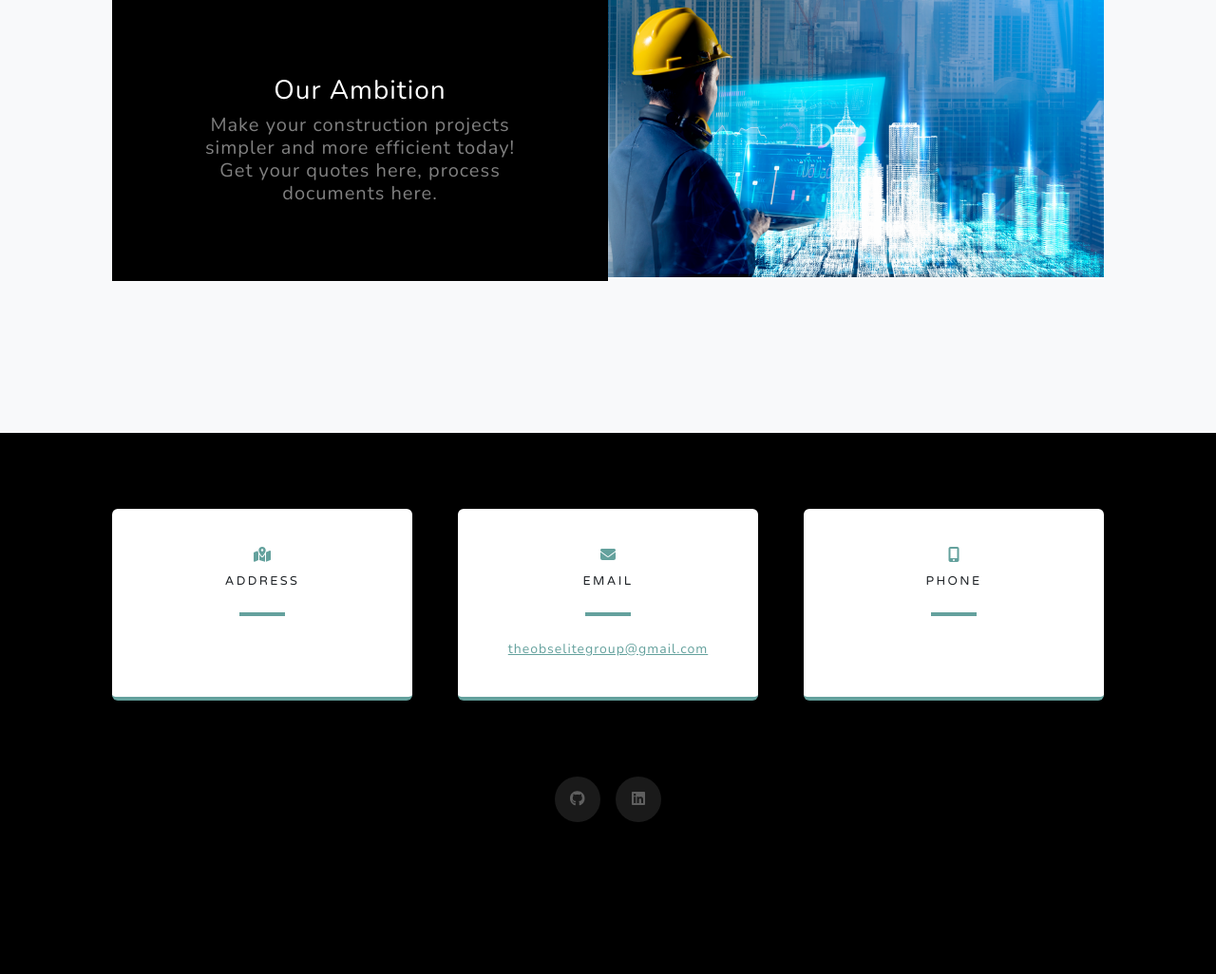
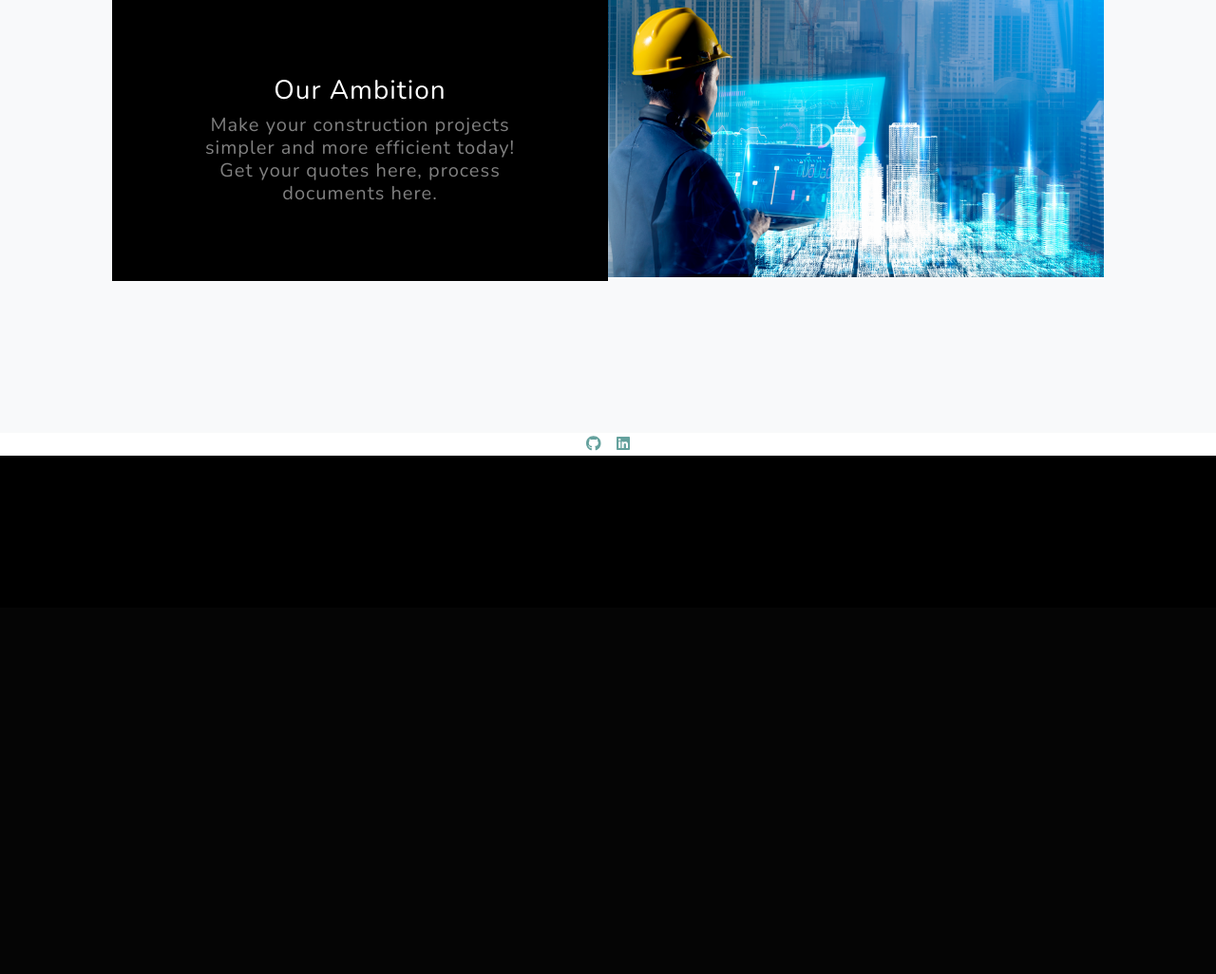
Before and after one commit to SL-Mabasa/My-Construction-Tool-Project, a Django app: page / in a window 1280 px wide. Shown: the part 2632-3658 px from the top of the page at 95% size. After the commit the page ends 3112 px from the top, so only its background shows below. Run offline with Django 5.2, Linux system fonts and the light colour scheme; some libraries are stand-ins or nearby versions.

Commit message:
Update base.html

```diff
--- a/main/templates/base.html
+++ b/main/templates/base.html
@@ -142,46 +142,11 @@
         </section>
 
         <!-- Contact-->
-        <section class="contact-section bg-black">
-            <div class="container px-4 px-lg-5">
-                <div class="row gx-4 gx-lg-5">
-                    <div class="col-md-4 mb-3 mb-md-0">
-                        <div class="card py-4 h-100">
-                            <div class="card-body text-center">
-                                <i class="fas fa-map-marked-alt text-primary mb-2"></i>
-                                <h4 class="text-uppercase m-0">Address</h4>
-                                <hr class="my-4 mx-auto" />
-                                <div class="small text-black-50"></div>
-                            </div>
-                        </div>
-                    </div>
-                    <div class="col-md-4 mb-3 mb-md-0">
-                        <div class="card py-4 h-100">
-                            <div class="card-body text-center">
-                                <i class="fas fa-envelope text-primary mb-2"></i>
-                                <h4 class="text-uppercase m-0">Email</h4>
-                                <hr class="my-4 mx-auto" />
-                                <div class="small text-black-50"><a href="mailto:theobselitegroup@gmail.com">theobselitegroup@gmail.com</a></div>
-                            </div>
-                        </div>
-                    </div>
-                    <div class="col-md-4 mb-3 mb-md-0">
-                        <div class="card py-4 h-100">
-                            <div class="card-body text-center">
-                                <i class="fas fa-mobile-alt text-primary mb-2">081 2619 075</i>
-                                <h4 class="text-uppercase m-0">Phone</h4>
-                                <hr class="my-4 mx-auto" />
-                                <div class="small text-black-50"></div>
-                            </div>
-                        </div>
-                    </div>
-                </div>
-                <div class="social d-flex justify-content-center">
+
+        <div class="social d-flex justify-content-center">
                     <a class="mx-2" href="https://github.com/SL-Mabasa"><i class="fab fa-github"></i></a>
                     <a class="mx-2" href="https://linkedin.com/in/sicelo-lawrence-mabasa-3334a0255"><i class="fab fa-linkedin"></i></a>
-                </div>
-            </div>
-        </section>
+        </div>
         <!-- Footer-->
         <footer class="footer bg-black small text-center text-white-50"><div class="container px-4 px-lg-5"></footer>
         <!-- Bootstrap core JS-->
```
